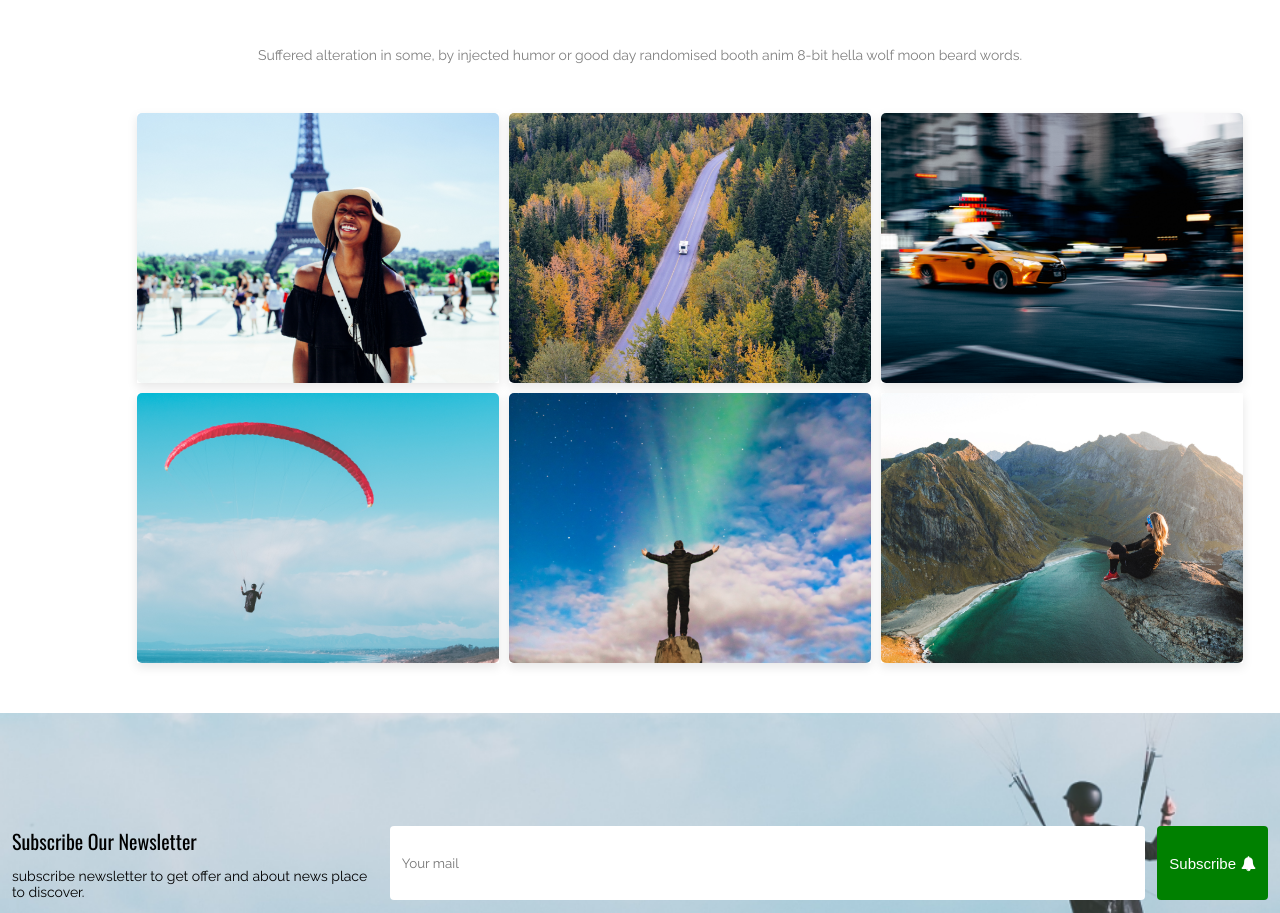
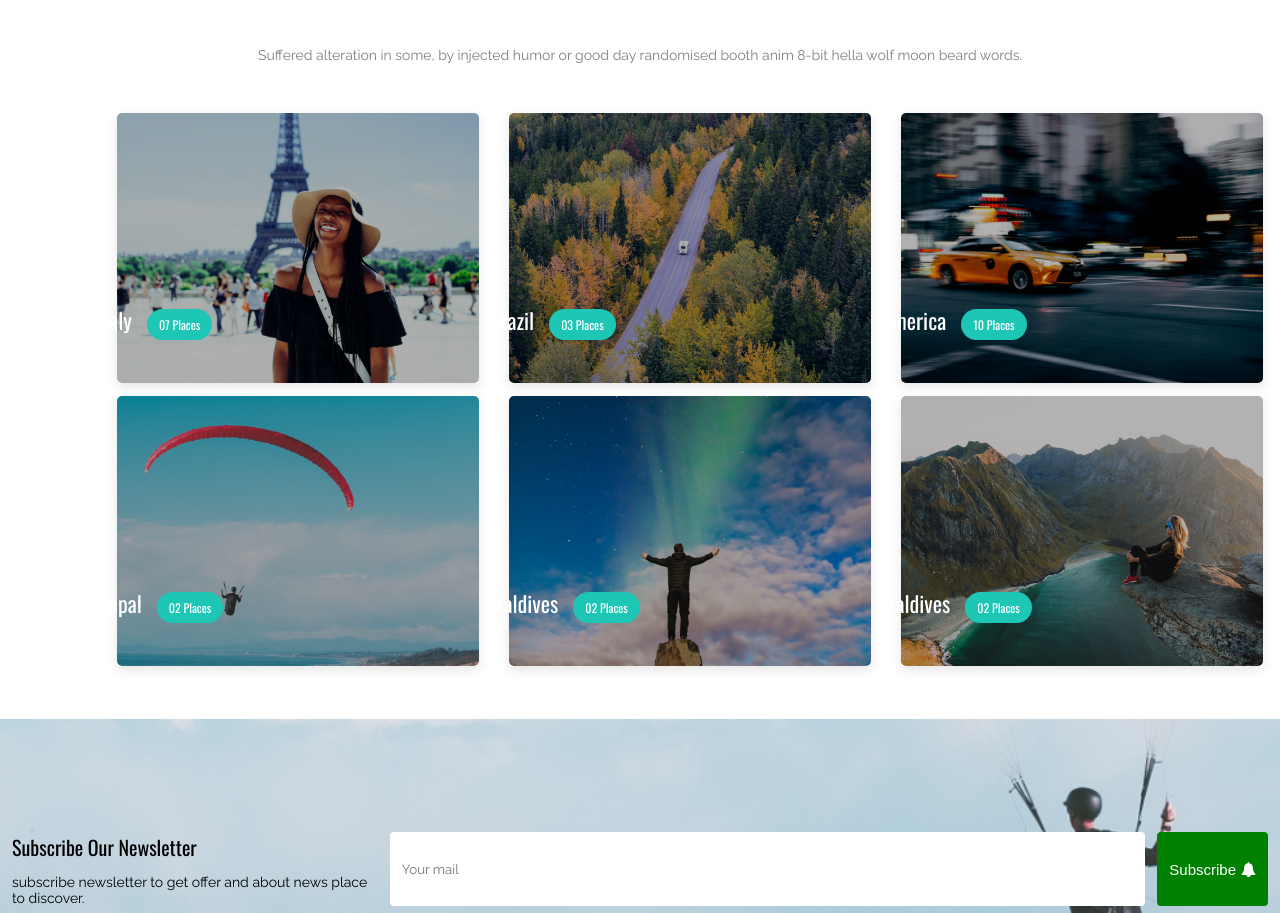
Before and after one commit to VibelessYoung/Travelo-WebPage, a plain HTML site: page index.html in a window 1280 px wide. Shown: the part 995-1908 px from the top of the page. Drawn offline with nearby package versions, Linux system fonts and the light colour scheme.

Commit message:
better gallery

```diff
--- a/css/style.css
+++ b/css/style.css
@@ -245,6 +245,7 @@ a:hover {
 }
 
 .g-img{
+    filter: brightness(70%);
     box-shadow: 0 4px 10px rgba(0,0,0,0.1);
     transition:transform 0.3s ease, box-shadow 0.3s ease!important;
 }
@@ -252,6 +253,55 @@ a:hover {
 .g-img:hover{
     transform:translateY(-8px)!important;
     box-shadow: 0 10px 20px rgba(0,0,0,0.2);
+}
+
+.item{
+    position: relative;
+    cursor: pointer;
+    margin: 0 10px;
+}
+
+.popular-image-info{
+    position: absolute;
+    left: 30px;
+    bottom: 50px;
+    z-index: 10000;
+
+}
+
+.popular-image-info p{
+    font-family: "Oswald", sans-serif;
+    font-size: 22px;
+    color: #fff;
+    font-weight: 400;
+    transition: 0.3s;
+}
+
+.popular-image-info a{
+    background-color: #1EC6B6;
+    font-size: 12px;
+    border-radius: 30px;
+    font-weight: 400;
+    padding: 7px 12px;
+    color: #fff;
+    margin-left: 10px;
+}
+
+.gallery-images .item:hover .popular-image-info p{
+    color: #FF4A52;
+    transition: 0.3s;
+    transform:translateY(-8px)!important;
+}
+
+.gallery-images .item:hover .popular-image-info a{
+    color: #fff;
+    background-color: #FF4A52;
+    transition: 0.3s;
+    transform:translateY(-8px)!important;
+}
+
+.gallery-images .item:hover{
+    transition:transform 0.3s ease;
 }
 
 /* SUB STYLE */
--- a/index.html
+++ b/index.html
@@ -116,17 +116,77 @@
 
             <section class="gallery-images">
 
+                <div class="item">
+
                 <img class="g-img" src="images/1.png">
+
+                <div class="popular-image-info">
+
+                <p>Italy <a href="#"> 07 Places</a></p>
+
+                </div>
+
+                </div>
+
+                <div class="item">
 
                 <img class="g-img" src="images/2.png">
 
+                <div class="popular-image-info">
+
+                <p>Brazil <a href="#"> 03 Places</a></p>
+
+                </div>
+
+                </div>
+
+                <div class="item">
+
                 <img class="g-img" src="images/3.png">
+
+                <div class="popular-image-info">
+
+                <p>America <a href="#"> 10 Places</a></p>
+
+                </div>
+
+                </div>
+
+                <div class="item">
 
                 <img class="g-img" src="images/4.png">
 
+                <div class="popular-image-info">
+
+                <p>Nepal <a href="#"> 02 Places</a></p>
+
+                </div>
+
+                </div>
+
+                <div class="item">
+
                 <img class="g-img" src="images/5.png">
 
+                <div class="popular-image-info">
+
+                    <p>Maldives <a href="#"> 02 Places</a></p>
+
+                </div>
+
+                </div>
+
+                <div class="item">
+
                 <img class="g-img" src="images/6.png">
+
+                <div class="popular-image-info">
+
+                    <p>Maldives <a href="#"> 02 Places</a></p>
+
+                </div>
+
+                </div>
 
             </section>
 
```
